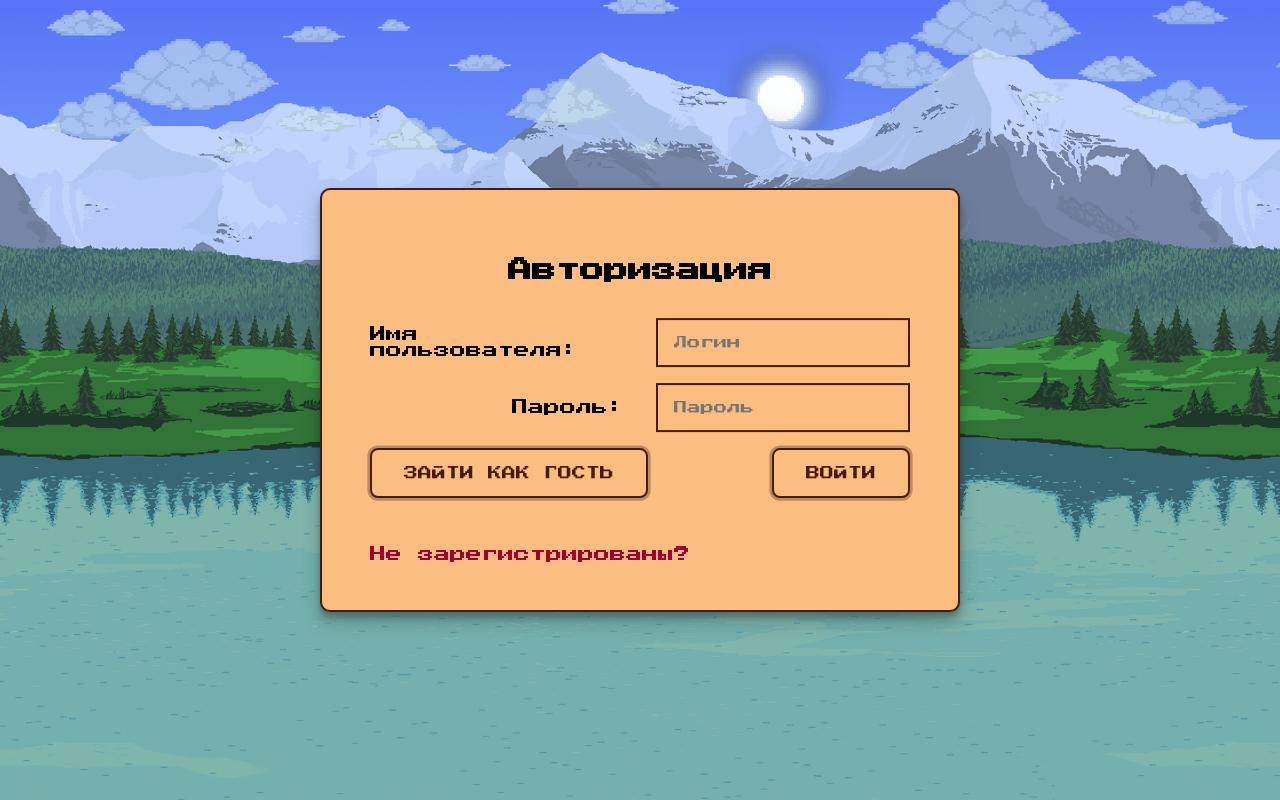
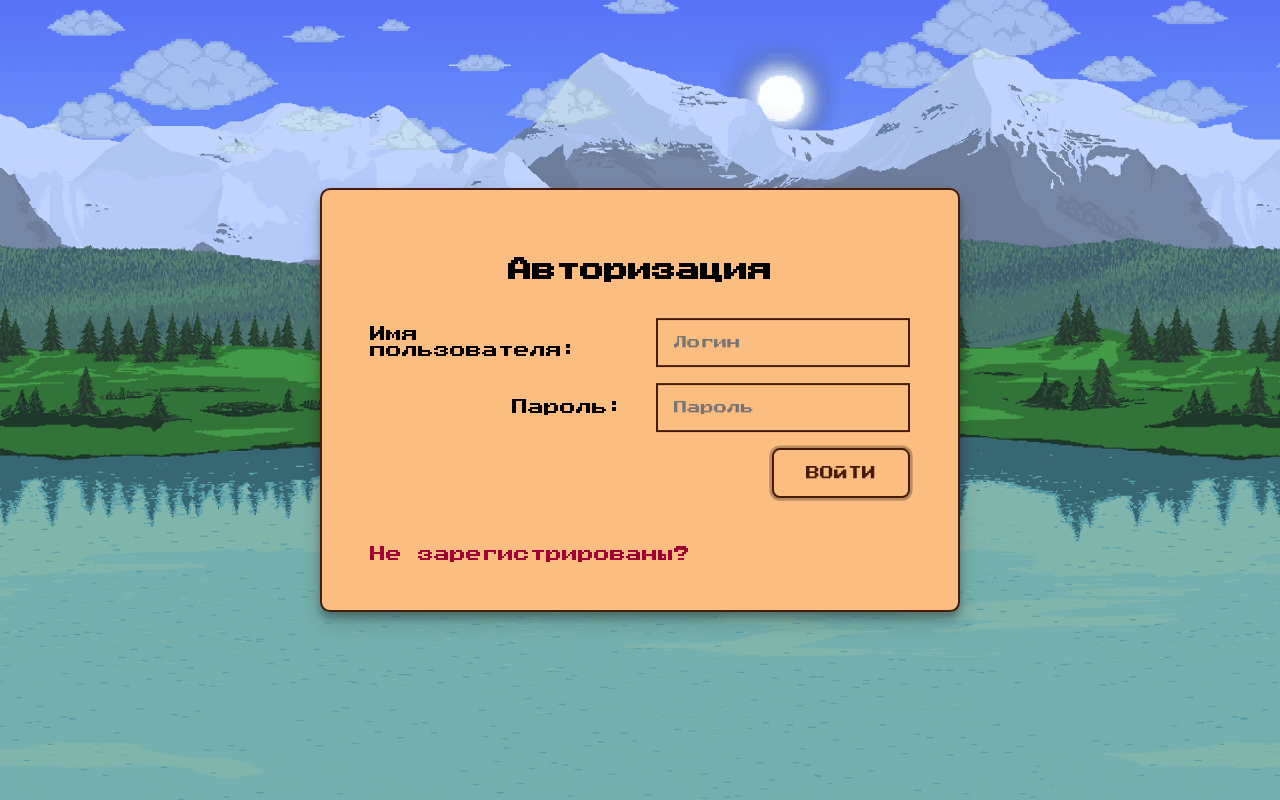
Before and after one commit to igor23samohvalov/students_ranking, a React (Create React App) app: page / in a window 1280 px wide. Built offline with nearby package versions, Linux system fonts and the light colour scheme; no server answers.

Commit message:
updated: guest button is hidden now, ranking in classes

```diff
--- a/src/components/styles/EntryPage.styled.ts
+++ b/src/components/styles/EntryPage.styled.ts
@@ -3,7 +3,7 @@ import styled from "styled-components";
 export default styled.div`
   display: flex;
   width: 100%;
-  justify-content: space-between;
+  justify-content: flex-end;
 
   @media (max-width: 768px) {
     flex-direction: column;
--- a/src/lib/utility.ts
+++ b/src/lib/utility.ts
@@ -3,12 +3,12 @@ import { IStudentId } from "../Types/IStudent";
 
 export const customHandler = (array: IStudentId[], classFilter: string) => {
   return [...array]
-    .sort((a, b) => b.rating - a.rating)
-    .map((s, i) => ({ ...s, ranking: i + 1 }))
     .filter((s) => {
       if (!classFilter) return true;
       return s.form === classFilter;
-    });
+    })
+    .sort((a, b) => b.rating - a.rating)
+    .map((s, i) => ({ ...s, ranking: i + 1 }));
 };
 
 export const notify = (msg: string, state: string) => {
--- a/src/pages/EntryPage.tsx
+++ b/src/pages/EntryPage.tsx
@@ -6,7 +6,7 @@ import * as Yup from "yup";
 import { ErrorMarkup, StyledForm } from "../components/styles/AddModal.styled";
 import Button from "../components/styles/Button.styled";
 import { ButtonLoader } from "../components/styles/Loader";
-import useAuth from "../hooks/useAuth";
+// import useAuth from "../hooks/useAuth";
 import { auth } from "../lib/firebase";
 import ButtonBlock from "../components/styles/EntryPage.styled";
 import { notify } from "../lib/utility";
@@ -39,7 +39,7 @@ const StyledLink = styled(Link)`
 `;
 
 function EntryPage() {
-  const { logIn } = useAuth();
+  // const { logIn } = useAuth();
 
   return (
     <Formik
@@ -125,12 +125,12 @@ function EntryPage() {
           </div> */}
           <div>
             <ButtonBlock>
-              <Button
+              {/* <Button
                 type="button"
                 onClick={() => logIn({ role: "guest", email: "-" })}
               >
                 Зайти как гость
-              </Button>
+              </Button> */}
               <Button type="submit" disabled={isSubmitting}>
                 {isSubmitting ? <ButtonLoader /> : "Войти"}
               </Button>
--- a/src/pages/ProfilePage.tsx
+++ b/src/pages/ProfilePage.tsx
@@ -60,9 +60,9 @@ function ProfilePage() {
             <strong>Класс: </strong>
             {student.form}
           </div>
-          <div>
+          {/* <div>
             <strong>Ранк: </strong>work in progress
-          </div>
+          </div> */}
           <div>
             <strong>Рейтинг: </strong>
             {student.rating}
```
Also changed, not shown: 1 other file (tests, documents, lock files or other folders).
